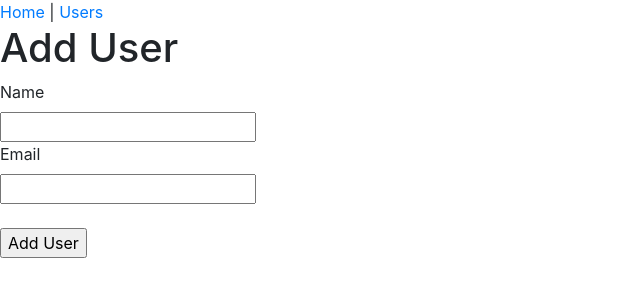
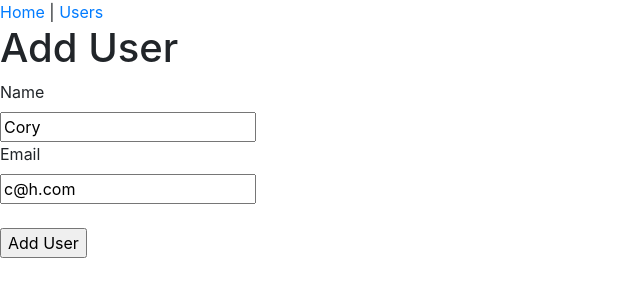
Before and after one commit to JeremiahMullane/react-training, a React (Create React App) app: page /manage-user/1 in a window 1280 px wide. Shown: the top 300 px of the page, without its empty margins (0-640 px from the left). Built offline with nearby package versions, Linux system fonts and the light colour scheme; data requests are answered from the project's data file.

Commit message:
preparing to implement editUser

```diff
--- a/db.json
+++ b/db.json
@@ -14,16 +14,6 @@
       "id": 3,
       "name": "Tami",
       "email": "t@tonga.com"
-    },
-    {
-      "name": "Juan",
-      "email": "juan@hello.com",
-      "id": 4
-    },
-    {
-      "name": "y",
-      "email": "y@y.com",
-      "id": 5
     }
   ]
 }
--- a/src/App.js
+++ b/src/App.js
@@ -1,5 +1,5 @@
 import React, { useState, useEffect } from "react";
-import { getUsers, deleteUser, addUser } from "./api/userApi";
+import { getUsers, deleteUser, addUser, editUser } from "./api/userApi";
 import Users from "./Users";
 import Home from "./Home";
 import Nav from "./Nav";
@@ -28,6 +28,11 @@ function App() {
     setUsers([...users, savedUser]);
   }
 
+  async function handleEdit(user) {
+    const savedUser = await editUser(user);
+    setUsers(users.map(_user => (_user.id === user.id ? savedUser : _user)));
+  }
+
   return (
     <>
       <Nav />
@@ -37,14 +42,19 @@ function App() {
         render={reactRouterProps => {
           return <Users users={users} deleteUser={handleDelete} />;
         }}
-      />{" "}
-      {/*pass props to User components */}
+      />
       <Route
         path="/manage-user/:userId?"
         render={reactRouterProps => {
-          return <ManageUser handleAdd={handleAdd} />;
+          return (
+            <ManageUser
+              users={users}
+              handleAdd={handleAdd}
+              handleEdit={handleEdit}
+            />
+          );
         }}
-      />{" "}
+      />
     </>
   );
 }
--- a/src/ManageUser.js
+++ b/src/ManageUser.js
@@ -1,8 +1,9 @@
 import React, { useState, useEffect } from "react";
 import { Redirect, useRouteMatch } from "react-router-dom";
 import Input from "./Input";
+import PropTypes from "prop-types";
 
-function ManageUser({ handleAdd }) {
+function ManageUser({ users, handleAdd, handleEdit }) {
   const match = useRouteMatch(); // info about the matching URL, can pull out the userId param from URL
   const { userId } = match.params; // destructure id from match.params.userId
 
@@ -13,17 +14,18 @@ function ManageUser({ handleAdd }) {
   const [saveCompleted, setSaveCompleted] = useState(false);
 
   useEffect(() => {
-    //call useEffect to run code upon page load
-    if (userId) {
-      // TODO: Get the userId out of props.users
+    if (userId && users.length > 0) {
+      const editUser = users.find(user => user.id === parseInt(userId, 10));
+      if (!editUser) return; // TODO add 404 page if bad id entered into URL
+      setUser(editUser);
     }
-  });
+  }, [userId, users]);
 
   function handleUserChange(event) {
     setUser({ ...user, [event.target.id]: event.target.value }); // Brackets are "computed property syntax"- sets a property using a variable
   }
 
-  async function handleSubmit(event) {
+  async function handleAddUser(event) {
     event.preventDefault(); // stop browswer from posting back after await
     await handleAdd(user);
     setSaveCompleted(true);
@@ -34,7 +36,7 @@ function ManageUser({ handleAdd }) {
       {saveCompleted && <Redirect to="/users" />}{" "}
       {/* using logical AND as an ad-hoc if statement. Only returns if 1st expression is true */}
       <h1>Add User</h1>
-      <form onSubmit={handleSubmit}>
+      <form onSubmit={handleAddUser}>
         {/* We use the reusable component "Input" to make updatable JSX inputs within the form
     You don't need reusable components to do this, but it makes the code nicer and easier to work with*/}
         <Input
@@ -57,4 +59,10 @@ function ManageUser({ handleAdd }) {
   );
 }
 
+ManageUser.propTypes = {
+  users: PropTypes.array.isRequired,
+  handleAdd: PropTypes.func.isRequired,
+  handleEdit: PropTypes.func.isRequired
+};
+
 export default ManageUser;
```
